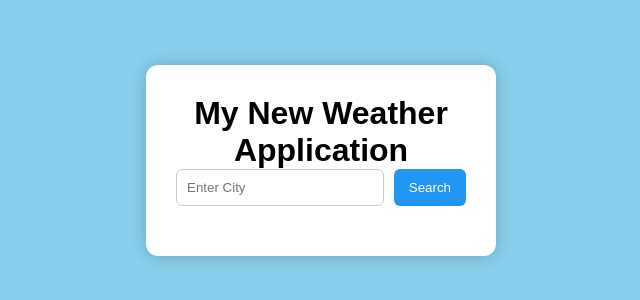
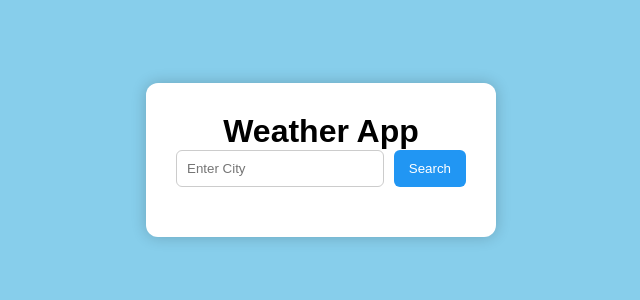
Before and after one commit to MuthuAyyanar21/weather-app, a React (Vite) app: page / in a window 1280 px wide. Shown: the part 240-540 px from the top of the page, without its empty margins (319-959 px from the left). Built offline with nearby package versions, Linux system fonts and the light colour scheme; no server answers.

Commit message:
Add Title New

```diff
--- a/src/App.jsx
+++ b/src/App.jsx
@@ -40,7 +40,8 @@ function App() {
 
       <div className="weather-card">
 
-        <h1>My New Weather Application</h1>
+        <h1>Weather App</h1>
+
 
         <SearchBar
           city={city}
```
